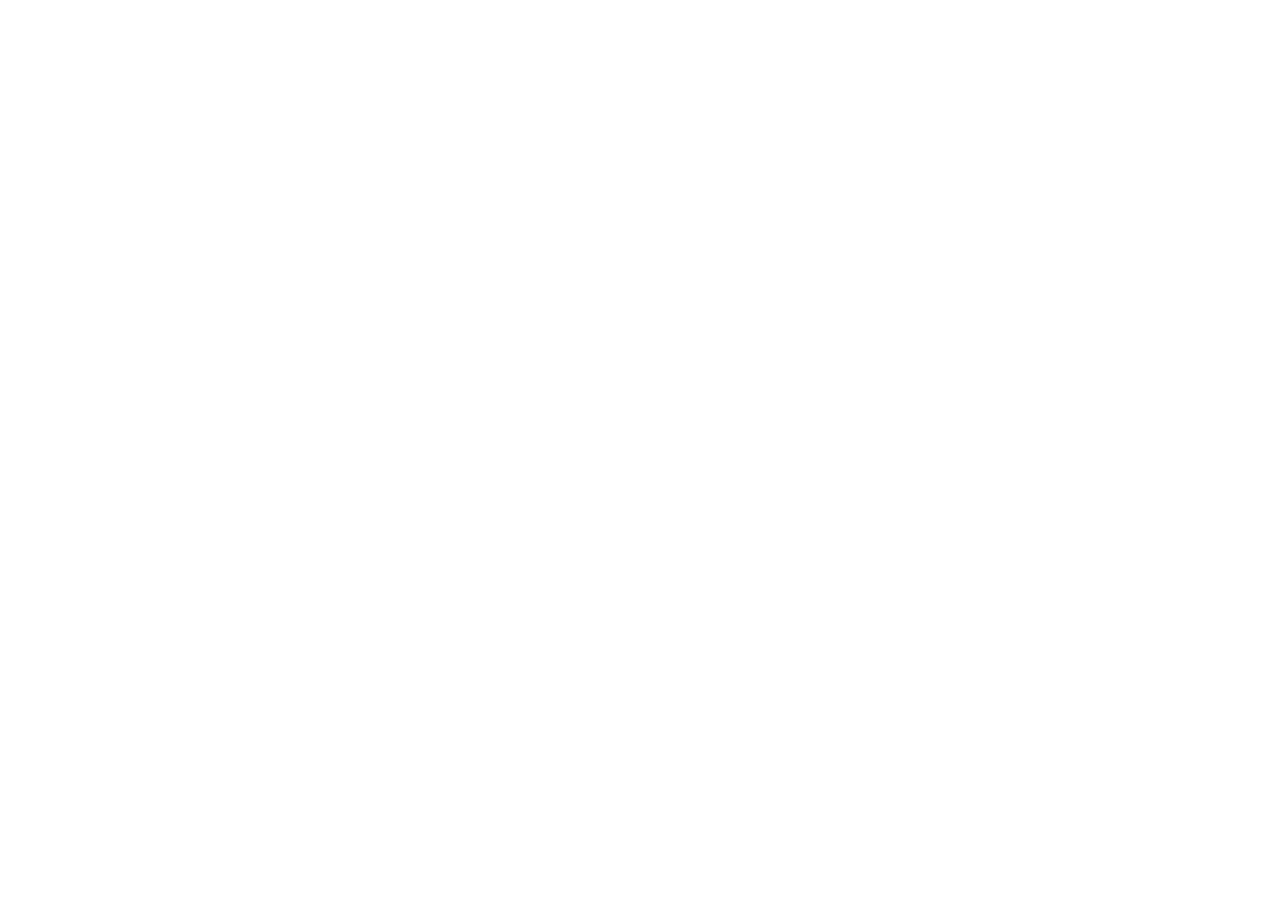
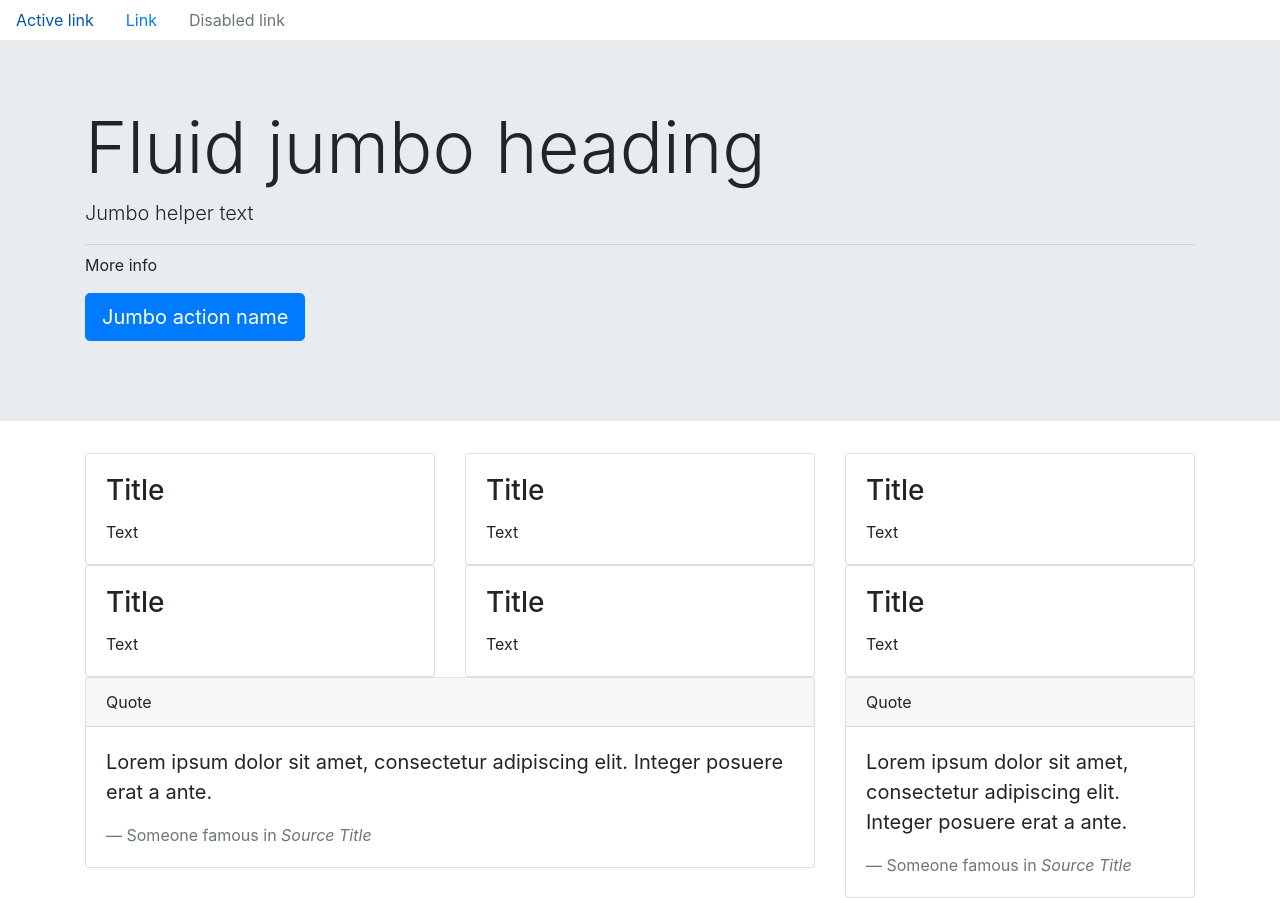
Before and after one commit to longdasian/portfolio, a plain HTML site: page index.html in a window 1280 px wide. Before the commit the page ends 800 px from the top, so only its background shows below. Drawn offline with nearby package versions, Linux system fonts and the light colour scheme.

Commit message:
add html

```diff
--- a/index.html
+++ b/index.html
@@ -13,9 +13,107 @@
     <!-- all code goes below here-->
 
 
-
-
-
+    <nav class="nav justify-content-center|justify-content-end">
+      <a class="nav-link active" href="#">Active link</a>
+      <a class="nav-link" href="#">Link</a>
+      <a class="nav-link disabled" href="#">Disabled link</a>
+    </nav>
+    <div class="jumbotron jumbotron-fluid">
+        <div class="container">
+            <h1 class="display-3">Fluid jumbo heading</h1>
+            <p class="lead">Jumbo helper text</p>
+            <hr class="my-2">
+            <p>More info</p>
+            <p class="lead">
+                <a class="btn btn-primary btn-lg" href="Jumbo action link" role="button">Jumbo action name</a>
+            </p>
+        </div>
+    </div>
+    <div class="container">
+        <div>
+            <div class="row">
+              <div class="col-4">
+                <div class="card">
+                  <div class="card-body">
+                    <h3 class="card-title">Title</h3>
+                    <p class="card-text">Text</p>
+                  </div>
+                </div>
+              </div>
+              <div class="col-4">
+                <div class="card">
+                  <div class="card-body">
+                    <h3 class="card-title">Title</h3>
+                    <p class="card-text">Text</p>
+                  </div>
+                </div>
+              </div>
+              <div class="col-4">
+                <div class="card">
+                  <div class="card-body">
+                    <h3 class="card-title">Title</h3>
+                    <p class="card-text">Text</p>
+                  </div>
+                </div>
+              </div>
+            </div>
+            <div class="row">
+                <div class="col-4">
+                  <div class="card">
+                    <div class="card-body">
+                      <h3 class="card-title">Title</h3>
+                      <p class="card-text">Text</p>
+                    </div>
+                  </div>
+                </div>
+                <div class="col-4">
+                  <div class="card">
+                    <div class="card-body">
+                      <h3 class="card-title">Title</h3>
+                      <p class="card-text">Text</p>
+                    </div>
+                  </div>
+                </div>
+                <div class="col-4">
+                  <div class="card">
+                    <div class="card-body">
+                      <h3 class="card-title">Title</h3>
+                      <p class="card-text">Text</p>
+                    </div>
+                  </div>
+                </div>
+              </div>
+        </div>
+        <div class="row">
+            <div class="col-sm-12 col-md-8">
+            <div class="card">
+                <div class="card-header">
+                  Quote
+                </div>
+                <div class="card-body">
+                  <blockquote class="blockquote mb-0">
+                    <p>Lorem ipsum dolor sit amet, consectetur adipiscing elit. Integer posuere erat a ante.</p>
+                    <footer class="blockquote-footer">Someone famous in <cite title="Source Title">Source Title</cite></footer>
+                  </blockquote>
+                </div>
+              </div>
+            </div>
+            <div class="col-sm-12 col-md-4">
+              <div class="card">
+                <div class="card-header">
+                  Quote
+                </div>
+                <div class="card-body">
+                  <blockquote class="blockquote mb-0">
+                    <p>Lorem ipsum dolor sit amet, consectetur adipiscing elit. Integer posuere erat a ante.</p>
+                    <footer class="blockquote-footer">Someone famous in <cite title="Source Title">Source Title</cite></footer>
+                  </blockquote>
+                </div>
+              </div>
+            </div>
+        </div>
+    </div>
+    <footer></footer>
 
     <!-- all code above here-->
     <!-- Optional JavaScript -->
```
